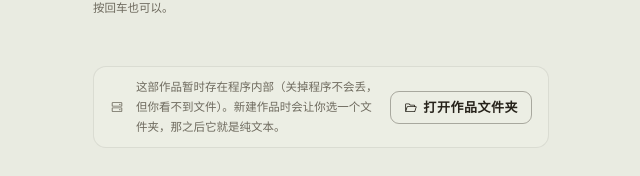
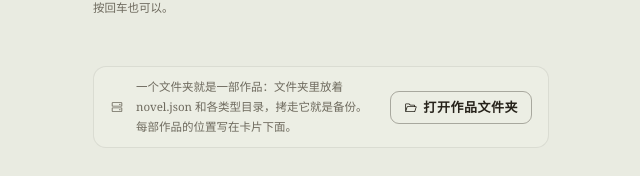
Before and after one commit to YUUUU-Li/WYYY-novel-smith, a React (Vite) app: page / in a window 1280 px wide. Shown: the part 328-504 px from the top of the page, without its empty margins (319-959 px from the left). Built offline with nearby package versions, Linux system fonts and the light colour scheme.

Commit message:
修作品库卡片的位置：改用作品自己的文件夹，不再用全局状态

```diff
--- a/src/components/StorageBar.tsx
+++ b/src/components/StorageBar.tsx
@@ -22,6 +22,7 @@ export function StorageBar() {
   const mode = useStore((s) => s.storageMode)
   const rootName = useStore((s) => s.rootName)
   const openWorkFolder = useStore((s) => s.openWorkFolder)
+  const hasNovel = useStore((s) => s.novel !== null)
 
   const [busy, setBusy] = useState(false)
   const [err, setErr] = useState<string | null>(null)
@@ -56,7 +57,14 @@ export function StorageBar() {
         </span>
 
         <div className="min-w-0 flex-1">
-          {mode === 'filesystem' ? (
+          {!hasNovel ? (
+            /* 作品库页没有"当前这部作品"，所以这里只能说清模型本身；
+               每部作品具体在哪，写在它自己的卡片上。 */
+            <div className="text-[11.5px]" style={{ color: 'var(--color-ink-faint)' }}>
+              一个文件夹就是一部作品：文件夹里放着 novel.json 和各类型目录，拷走它就是备份。
+              每部作品的位置写在卡片下面。
+            </div>
+          ) : mode === 'filesystem' ? (
             <div className="text-[11.5px]">
               <span style={{ color: 'var(--color-ink-faint)' }}>这部作品保存在文件夹：</span>
               <span style={{ color: 'var(--color-accent)' }}>{rootName}</span>
--- a/src/store/useNovel.ts
+++ b/src/store/useNovel.ts
@@ -354,8 +354,10 @@ export const useStore = create<State>((set, get) => {
         title: w.title,
         updatedAt: w.updatedAt,
         entityCount: w.entityCount,
+        location: w.folderName || w.path || '作品文件夹',
+        locationPath: w.path,
       })),
-      ...internal,
+      ...internal.map((s) => ({ ...s, location: '程序内部存储' })),
     ]
     return rows.sort((a, b) => b.updatedAt - a.updatedAt)
   }
@@ -395,8 +397,11 @@ export const useStore = create<State>((set, get) => {
           title: w.title,
           updatedAt: w.updatedAt,
           entityCount: w.entityCount,
+          // 位置是作品自己的属性，不是"当前打开的那本"
+          location: w.folderName || w.path || '作品文件夹',
+          locationPath: w.path,
         })),
-        ...internal,
+        ...internal.map((s) => ({ ...s, location: '程序内部存储' })),
       ].sort((a, b) => b.updatedAt - a.updatedAt)
 
       set({
--- a/src/views/Library.tsx
+++ b/src/views/Library.tsx
@@ -17,7 +17,6 @@ import { StorageBar } from '../components/StorageBar'
 
 export function Library() {
   const summaries = useStore((s) => s.summaries)
-  const rootName = useStore((s) => s.rootName)
   const openProject = useStore((s) => s.openProject)
   const newProject = useStore((s) => s.newProject)
   const deleteProject = useStore((s) => s.deleteProject)
@@ -170,14 +169,15 @@ export function Library() {
                       {p.entityCount} 条 · {relTime(p.updatedAt)}
                     </div>
                     {/* 每部作品自己的保存位置。
-                        这句话存在的原因：上面的根目录只写了小说库名字，
-                        很容易被读成"所有作品都在同一个文件夹里"。 */}
+                        这里必须用 p.location（作品自己的），不能用全局的
+                        rootName —— 那是"当前打开的那本"，会让列表里每张卡
+                        都顶着同一部作品的名字。 */}
                     <div
                       className="mt-0.5 truncate text-[11px]"
                       style={{ color: 'var(--color-ink-faint)', opacity: 0.8 }}
-                      title={`${rootName ?? '小说库'} / 小说 / ${p.title}`}
+                      title={p.locationPath ?? p.location ?? '程序内部存储'}
                     >
-                      位置：{rootName ?? '小说库'} / 小说 / {p.title}
+                      位置：{p.location ?? '程序内部存储'}
                     </div>
                   </button>
 
```
Also changed, not shown: src/lib/storage.ts (+9 -0 lines).
